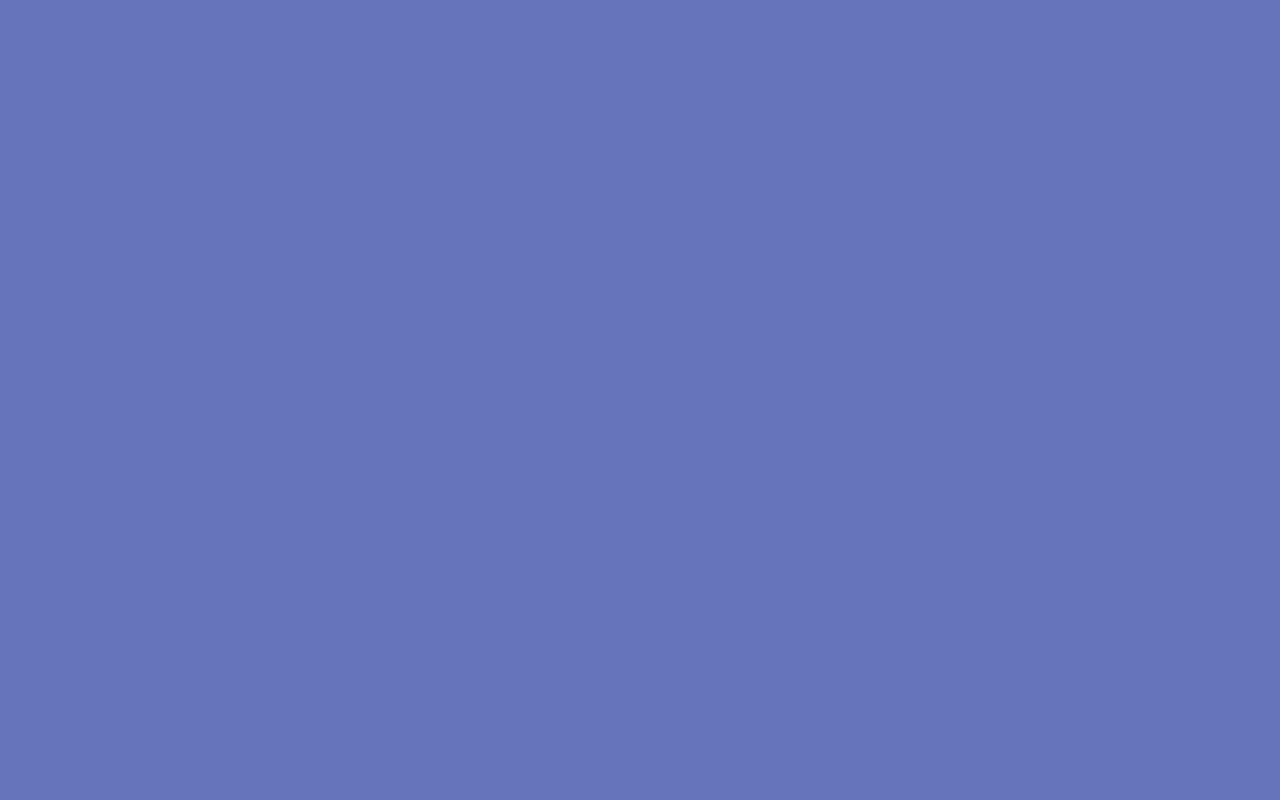
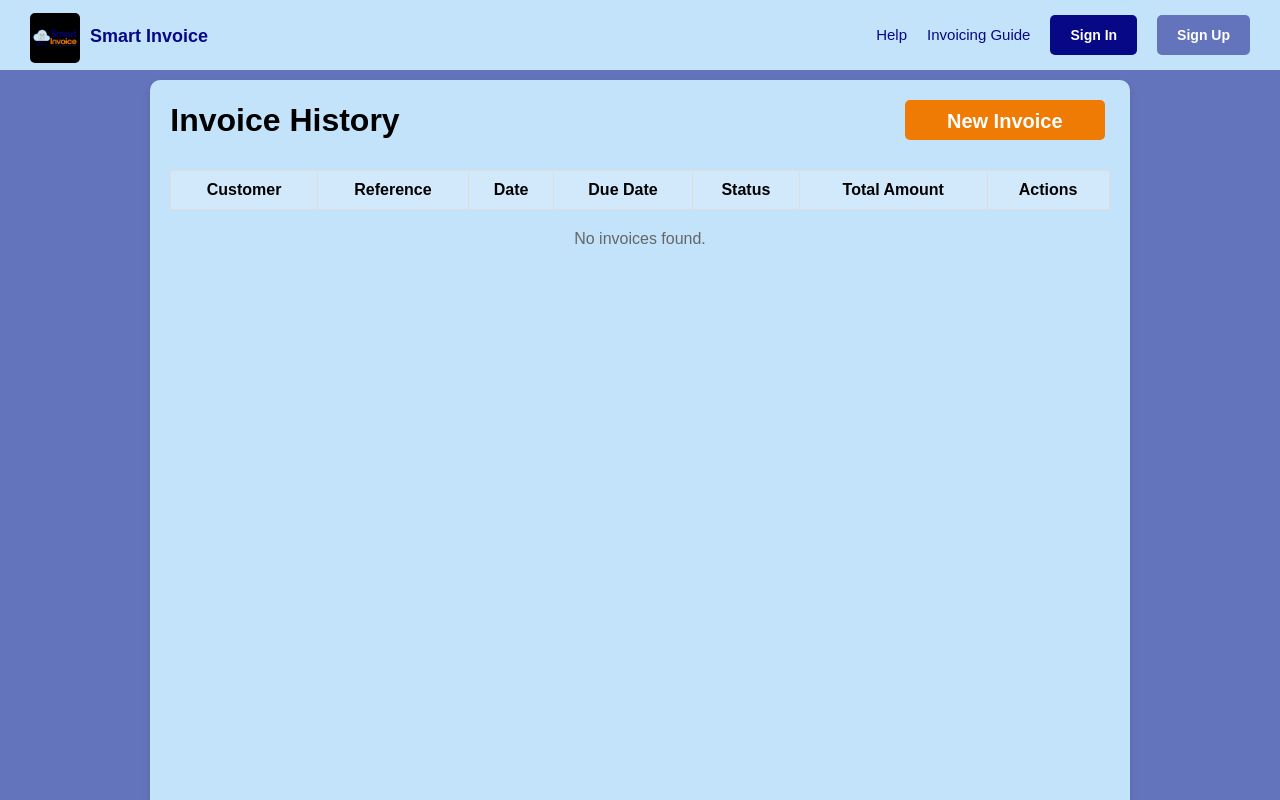
Before and after one commit to yadavsantu/SmartInvoice, a Vue app in the folder vue-frontend/: page /LoginDashboard in a window 1280 px wide. Before the commit this address had no page. Shown: the top 800 px of the page. Built offline with nearby package versions, Linux system fonts and the light colour scheme.

Commit message:
LoginDashboardPage is added

```diff
--- a/vue-frontend/src/components/navBar.vue
+++ b/vue-frontend/src/components/navBar.vue
@@ -9,7 +9,7 @@
 
       <ul class="nav-links">
         <li><a href="#">Help</a></li>
-        <li><a href="#">My Invoices</a></li>
+        <li v-if="isLoggedIn"><a href="#"></a> <router-link to="/MyInvoices">My Invoices</router-link></li>
         <li><a href="#">Invoicing Guide</a></li>
 
         <!-- Conditional Rendering -->
@@ -19,6 +19,7 @@
 
         <!-- Show "Log Out" button only when logged in -->
         <li v-if="isLoggedIn"><button class="log-out" @click="handleLogout">Log Out</button></li>
+
       </ul>
     </nav>
   </div>
--- /dev/null
+++ b/vue-frontend/src/pages/LoginDashboard.vue
@@ -0,0 +1,184 @@
+<template>
+  <div class="history-page">
+    <!-- Navbar -->
+    <NavBar />
+
+    <div class="container">
+      <div class="title">
+        <h1>Invoice History</h1>
+        <!-- Button to navigate to Dashboard -->
+        <button class="new-invoice" @click="goToDashboard">New Invoice</button>
+      </div>
+
+      <!-- Content Section -->
+      <div class="content">
+        <table>
+          <thead>
+            <tr>
+              <th>Customer</th>
+              <th>Reference</th>
+              <th>Date</th>
+              <th>Due Date</th>
+              <th>Status</th>
+              <th>Total Amount</th>
+              <th>Actions</th>
+            </tr>
+          </thead>
+          <tbody>
+            <tr v-for="(invoice, index) in invoices" :key="index">
+              <td>{{ invoice.customer }}</td>
+              <td>{{ index + 1 }}</td>
+              <td>{{ invoice.date }}</td>
+              <td>{{ invoice.dueDate }}</td>
+              <td>{{ invoice.status }}</td>
+              <td>{{ formattedAmount(invoice.totalAmount) }}</td>
+              <td>
+                <button @click="viewInvoice(index)">View</button>
+                <button @click="deleteInvoice(index)">Delete</button>
+              </td>
+            </tr>
+          </tbody>
+        </table>
+        <div v-if="invoices.length === 0" class="no-history">
+          <p>No invoices found.</p>
+        </div>
+      </div>
+    </div>
+
+    <!-- Footer -->
+    <FooterComponent />
+  </div>
+</template>
+
+<script>
+import NavBar from "../components/navBar.vue";
+import FooterComponent from "../components/FooterComponent.vue";
+
+export default {
+  name: "MyInvoicesPage",
+  components: {
+    NavBar,
+    FooterComponent,
+  },
+  data() {
+    return {
+      invoices: [],
+      currency: "rupees",
+    };
+  },
+  methods: {
+    loadInvoices() {
+      const savedInvoices = localStorage.getItem("invoiceHistory");
+      if (savedInvoices) {
+        this.invoices = JSON.parse(savedInvoices);
+      }
+    },
+    viewInvoice(index) {
+      const selectedInvoice = this.invoices[index];
+      alert(`Viewing invoice for: ${selectedInvoice.customer}`);
+    },
+    deleteInvoice(index) {
+      if (confirm("Are you sure you want to delete this invoice?")) {
+        this.invoices.splice(index, 1);
+        localStorage.setItem("invoiceHistory", JSON.stringify(this.invoices));
+      }
+    },
+    formattedAmount(amount) {
+      const numericAmount = parseFloat(amount) || 0;
+      switch (this.currency) {
+        case "rupees":
+          return `₹${numericAmount.toFixed(2)}`;
+        case "dollars":
+          return `$${numericAmount.toFixed(2)}`;
+        case "euro":
+          return `€${numericAmount.toFixed(2)}`;
+        default:
+          return `${numericAmount.toFixed(2)}`;
+      }
+    },
+    goToDashboard() {
+      this.$router.push({ name: "DashBoard" });
+    },
+  },
+  created() {
+    this.loadInvoices();
+  },
+};
+</script>
+
+<style scoped>
+.history-page {
+  display: flex;
+  flex-direction: column;
+  align-items: center;
+  justify-content: flex-start;
+  min-height: 100vh;
+  padding: 80px;
+  box-sizing: border-box;
+}
+
+.container {
+  max-width: 1000px;
+  width: 150%;
+  border-radius: 10px;
+  background-color: #c3e3fb;
+  margin-bottom: 20px;
+  padding: 20px;
+  box-shadow: 0 4px 8px rgba(0, 0, 0, 0.1);
+}
+.title {
+  display: flex;
+  justify-content: space-between;
+  align-items: center;
+  margin-bottom: 20px;
+}
+
+h1 {
+  margin: 0;
+}
+
+.new-invoice {
+  padding: 10px 20px;
+  width: 200px;
+}
+button:hover {
+  background-color: #bd7b01;
+}
+.content {
+  overflow-x: auto;
+}
+
+table {
+  width: 100%;
+  border-collapse: collapse;
+  margin-top: 10px;
+}
+
+th,
+td {
+  padding: 10px;
+  border: 1px solid #ddd;
+  text-align: center;
+}
+
+thead th {
+  background-color: #d2e9fb;
+}
+
+.no-history {
+  text-align: center;
+  margin-top: 20px;
+  font-size: 16px;
+  color: #666;
+}
+
+button {
+  padding: 5px 10px;
+  margin: 0 5px;
+  border: none;
+  border-radius: 5px;
+  cursor: pointer;
+  background-color: #ef7a04;
+  color: white;
+}
+</style>
--- a/vue-frontend/src/pages/MyInvoicesPage.vue
+++ /dev/null
@@ -1,145 +0,0 @@
-<template>
-    <div class="Invoice-container">
-        <div class="container">
-            <h2 class="title">My Invoices</h2>
-            <li v-if="!isLoggedIn" class="add-invoice-wrapper">
-            <button class="add-invoice" @click="handleDashboard()">New Invoice</button>
-            </li>
-        </div>
-      <div v-for="(invoice, index) in invoices" :key="index" class="invoice-item">
-        <div>
-          <label>Customer:</label>
-          <input v-model="invoice.customer" type="text" />
-        </div>
-        <div>
-          <label>Reference:</label>
-          <input v-model="invoice.reference" type="text" />
-        </div>
-        <div>
-          <label>Date:</label>
-          <input v-model="invoice.date" type="date" />
-        </div>
-        <div>
-          <label>Due Date:</label>
-          <input v-model="invoice.dueDate" type="date" />
-        </div>
-        <div>
-          <label>Status:</label>
-          <select v-model="invoice.status">
-            <option>Paid</option>
-            <option>Unpaid</option>
-            <option>Pending</option>
-          </select>
-        </div>
-        <div>
-          <label>Total:</label>
-          <input v-model="invoice.total" type="text" />
-        </div>
-     </div>
-    </div>
-  </template>
-
-
-  <script>
-export default {
-  name: "MyInvoicesPage",
-  data() {
-    return {
-
-    };
-  },
-  methods: {
-    handleDashboard() {
-      this.$router.push('/Dashboard');
-    },
-    addNewInvoice() {
-      this.invoices.push({
-        customer: "",
-        reference: "",
-        date: "",
-        dueDate: "",
-        status: "Unpaid",
-        total: ""
-      });
-    }
-  }
-};
-</script>
-
-
-
-  <style scoped>
-    .Invoice-container {
-        margin-top: 100px;
-        background-color: #c3e3fb;
-        border-radius: 10px;
-    }
-    .container {
-        background-color: #c3e3fb;
-        display: flex;
-        align-items: center;
-        justify-content: space-between;
-        height:auto;
-        margin: 100px 600px;
-        border: none;
-    }
-
-    .title {
-        font-size: 24px;
-        font-weight: bold;
-        margin-top: 0px;
-        margin-left: -500px;
-
-    }
-    .add-invoice {
-    margin-top: 10px;
-    cursor: pointer;
-    margin-left: 120px;
-
-    }
-
-
-  .add-invoice-wrapper {
-  list-style-type: none;
-  }
-
-  .invoice-table {
-    width: 100%;
-    border-collapse: collapse;
-  }
-
-  .invoice-table th,
-  .invoice-table td {
-    border: 1px solid #ddd;
-    padding: 10px;
-    text-align: left;
-  }
-
-  .invoice-table th {
-    background-color: #f8f9fa;
-  }
-
-  .status-paid {
-    color: #28a745;
-    font-weight: bold;
-  }
-
-  .status-unpaid {
-    color: #dc3545;
-    font-weight: bold;
-  }
-
-  .view-btn {
-    padding: 5px 10px;
-    border: 1px solid #007bff;
-    background-color: white;
-    color: #007bff;
-    cursor: pointer;
-    border-radius: 3px;
-  }
-
-  .view-btn:hover {
-    background-color: #007bff;
-    color: white;
-  }
-  </style>
--- a/vue-frontend/src/router.js
+++ b/vue-frontend/src/router.js
@@ -2,14 +2,14 @@ import { createRouter, createWebHistory } from "vue-router";
 import SignUp from "./pages/SignUp.vue";
 import LoginPage from "./pages/LoginPage.vue";
 import Dashboard from "./pages/Dash_Board.vue";
-import MyInvoicesPage from "./pages/MyInvoicesPage.vue"; // Correct import
+import MyInvoicesPage from "./pages/LoginDashboard.vue";
 import checkAuthStatus from "../utills/checkTokenStatus";
 
 const routes = [
   { path: "/SignUp", component: SignUp, meta: { showNavBar: false, title: "Sign Up - Smart Invoice" } },
   { path: "/LoginPage", component: LoginPage, meta: { showNavBar: false, title: "Login - Smart Invoice" } },
-  { path: "/DashBoard", component: Dashboard, meta: { showNavBar: true, title: "Dashboard - Smart Invoice" } },
-  {path: "/MyInvoices",component: MyInvoicesPage, meta: { showNavBar: true, title: "My Invoices - Smart Invoice" }},
+  { path: "/DashBoard",  name: "DashBoard", component: Dashboard, meta: { showNavBar: true, title: "Dashboard - Smart Invoice"} },
+  {path: "/LoginDashboard",component: MyInvoicesPage, meta: { showNavBar: true, title: "My Invoices - Smart Invoice" }},
   { path: "/", component: Dashboard, meta: { showNavBar: true, title: "Smart Invoice" } },
 ];
 
```
